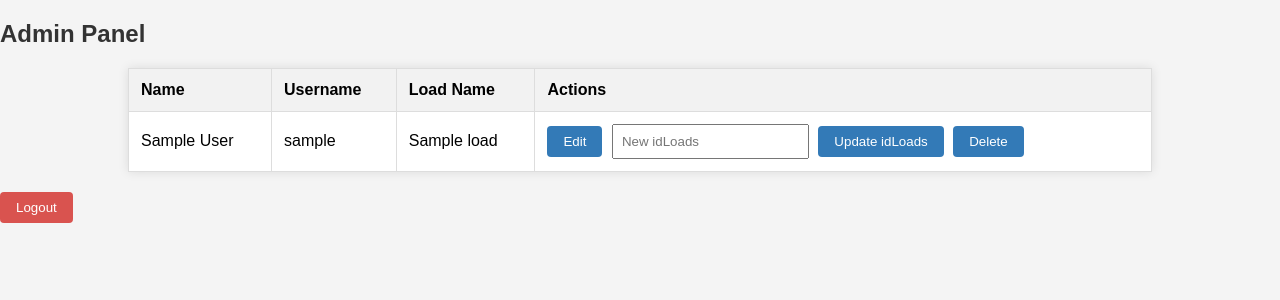
After one commit to J0nny-G/SIR, a PHP site: page /adminIndex.php in a window 1280 px wide. The commit adds this page. Shown: the top 300 px of the page. Run offline with PHP 8.4, Linux system fonts and the light colour scheme; the visitor is signed in with stand-in values (Sample User, id 1); tables that the repository leaves empty or names only in its code hold one stand-in row (values such as "Sample post").

Commit message:
atualizações

```diff
--- /dev/null
+++ b/Website/admin.css
@@ -0,0 +1,71 @@
+body {
+    font-family: 'Arial', sans-serif;
+    background-color: #f4f4f4;
+    margin: 0;
+    padding: 0;
+}
+
+h2 {
+    color: #333;
+}
+
+table {
+    border-collapse: collapse;
+    width: 80%;
+    margin: 20px auto;
+    background-color: #fff;
+    box-shadow: 0 0 10px rgba(0, 0, 0, 0.1);
+}
+
+th, td {
+    border: 1px solid #ddd;
+    padding: 12px;
+    text-align: left;
+}
+
+th {
+    background-color: #f2f2f2;
+}
+
+button {
+    padding: 8px 16px;
+    cursor: pointer;
+    background-color: #4caf50;
+    color: #fff;
+    border: none;
+    border-radius: 4px;
+}
+
+button:hover {
+    background-color: #45a049;
+}
+
+form {
+    display: inline-block;
+    margin-right: 5px;
+}
+
+form input {
+    padding: 8px;
+    margin-right: 5px;
+}
+
+form button {
+    background-color: #337ab7;
+}
+
+form button:hover {
+    background-color: #286090;
+}
+
+.logout-btn {
+    margin-top: 20px;
+}
+
+.logout-btn button {
+    background-color: #d9534f;
+}
+
+.logout-btn button:hover {
+    background-color: #c9302c;
+}
--- /dev/null
+++ b/Website/adminIndex.php
@@ -0,0 +1,149 @@
+<?php
+session_start(); // Inicia a sessão
+
+// Verifica se o usuário está autenticado
+if (!isset($_SESSION['username'])) {
+    header('Location: login.html');
+    exit();
+}
+
+// Conectar ao banco de dados (substitua com suas próprias credenciais)
+$conn = new mysqli("localhost", "root", "", "movitime");
+
+// Verificar a conexão
+if ($conn->connect_error) {
+    die("Conexão falhou: " . $conn->connect_error);
+}
+
+// Função para escapar caracteres especiais e evitar SQL injection
+function sanitize($conn, $value)
+{
+    return $conn->real_escape_string($value);
+}
+
+// Função para obter todos os usuários com os nomes correspondentes a idLoads
+function getAllUsersWithLoadNames($conn)
+{
+    $sql = "SELECT u.idUser, u.username, u.nameUser, l.name FROM users u JOIN loads l ON u.idLoads = l.idLoads";
+    $result = $conn->query($sql);
+
+    $users = array();
+    while ($row = $result->fetch_assoc()) {
+        $users[] = $row;
+    }
+
+    return $users;
+}
+
+// Função para atualizar informações do usuário
+function updateUser($conn, $id, $name, $username)
+{
+    $sql = "UPDATE users SET nameUser = ?, username = ? WHERE idUser = ?";
+    $stmt = $conn->prepare($sql);
+    $stmt->bind_param("ssi", $name, $username, $id);
+    $stmt->execute();
+    $stmt->close();
+}
+
+// Função para atualizar o valor de idLoads do usuário
+function updateIdLoads($conn, $id, $idLoads)
+{
+    $sql = "UPDATE users SET idLoads = ? WHERE idUser = ?";
+    $stmt = $conn->prepare($sql);
+    $stmt->bind_param("ii", $idLoads, $id);
+    $stmt->execute();
+    $stmt->close();
+}
+
+// Função para excluir um usuário
+function deleteUser($conn, $id)
+{
+    $sql = "DELETE FROM users WHERE idUser = ?";
+    $stmt = $conn->prepare($sql);
+    $stmt->bind_param("i", $id);
+    $stmt->execute();
+    $stmt->close();
+}
+
+// Verificação do formulário de atualização
+if ($_SERVER["REQUEST_METHOD"] == "POST") {
+    if (isset($_POST['edit'])) {
+        $id = sanitize($conn, $_POST['edit_id']);
+        $name = sanitize($conn, $_POST['edit_name']);
+        $username = sanitize($conn, $_POST['edit_username']);
+        updateUser($conn, $id, $name, $username);
+    } elseif (isset($_POST['update_idloads'])) {
+        $id = sanitize($conn, $_POST['idloads_id']);
+        $idLoads = sanitize($conn, $_POST['new_idloads']);
+        updateIdLoads($conn, $id, $idLoads);
+    } elseif (isset($_POST['delete'])) {
+        $id = sanitize($conn, $_POST['delete_id']);
+        deleteUser($conn, $id);
+    }
+}
+
+$users = getAllUsersWithLoadNames($conn);
+
+?>
+
+<!DOCTYPE html>
+<html lang="en">
+<head>
+    <meta charset="UTF-8">
+    <meta name="viewport" content="width=device-width, initial-scale=1.0">
+    <title>Admin Panel</title>
+    <link rel="stylesheet" href="admin.css">
+</head>
+<body>
+
+<div class="container">
+
+    <h2>Admin Panel</h2>
+
+    <table>
+        <tr>
+            <th>Name</th>
+            <th>Username</th>
+            <th>Load Name</th>
+            <th>Actions</th>
+        </tr>
+        <?php foreach ($users as $user): ?>
+            <tr>
+                <td><?php echo $user['nameUser']; ?></td>
+                <td><?php echo $user['username']; ?></td>
+                <td><?php echo $user['name']; ?></td>
+                <td>
+                    <form method="post" action="">
+                        <input type="hidden" name="edit_id" value="<?php echo $user['idUser']; ?>">
+                        <input type="hidden" name="edit_name" value="<?php echo $user['nameUser']; ?>">
+                        <input type="hidden" name="edit_username" value="<?php echo $user['username']; ?>">
+                        <button type="submit" name="edit">Edit</button>
+                    </form>
+                    <form method="post" action="">
+                        <input type="hidden" name="idloads_id" value="<?php echo $user['idUser']; ?>">
+                        <input type="number" name="new_idloads" placeholder="New idLoads">
+                        <button type="submit" name="update_idloads">Update idLoads</button>
+                    </form>
+                    <form method="post" action="">
+                        <input type="hidden" name="delete_id" value="<?php echo $user['idUser']; ?>">
+                        <button type="submit" name="delete">Delete</button>
+                    </form>
+                </td>
+            </tr>
+        <?php endforeach; ?>
+    </table>
+
+    <div class="logout-btn">
+        <form method="post" action="logout.php">
+            <button type="submit">Logout</button>
+        </form>
+    </div>
+
+</div>
+
+</body>
+</html>
+
+<?php
+$conn->close();
+?>
--- a/Website/register.php
+++ b/Website/register.php
@@ -6,6 +6,7 @@ if ($_SERVER["REQUEST_METHOD"] == "POST") {
     $password = $_POST["password"];
     $name = $_POST["name"];
     $email = $_POST["email"];
+    $idLoads = 5;
 
     // Conectar ao banco de dados (substitua com suas próprias credenciais)
     $conn = new mysqli("localhost", "root", "", "movitime");
@@ -31,9 +32,9 @@ if ($_SERVER["REQUEST_METHOD"] == "POST") {
         $hashed_password = password_hash($password, PASSWORD_DEFAULT);
 
         // Inserir os dados na tabela 'usuarios'
-        $insert_query = "INSERT INTO users (username, password, nameUser, email) VALUES (?, ?, ?, ?)";
+        $insert_query = "INSERT INTO users (username, password, nameUser, email, idloads) VALUES (?, ?, ?, ?, ?)";
         $insert_stmt = $conn->prepare($insert_query);
-        $insert_stmt->bind_param("ssss", $username, $hashed_password, $name, $email);
+        $insert_stmt->bind_param("ssssi", $username, $hashed_password, $name, $email, $idLoads);
 
         if ($insert_stmt->execute()) {
             echo "<script>alert('Conta criada com sucesso!'); window.location.href = 'login.html';</script>";
```
Also changed, not shown: Website/addMovies.php (+7 -0 lines), Website/indexLogin.php (+7 -0 lines), Website/login.php (+17 -6 lines).
